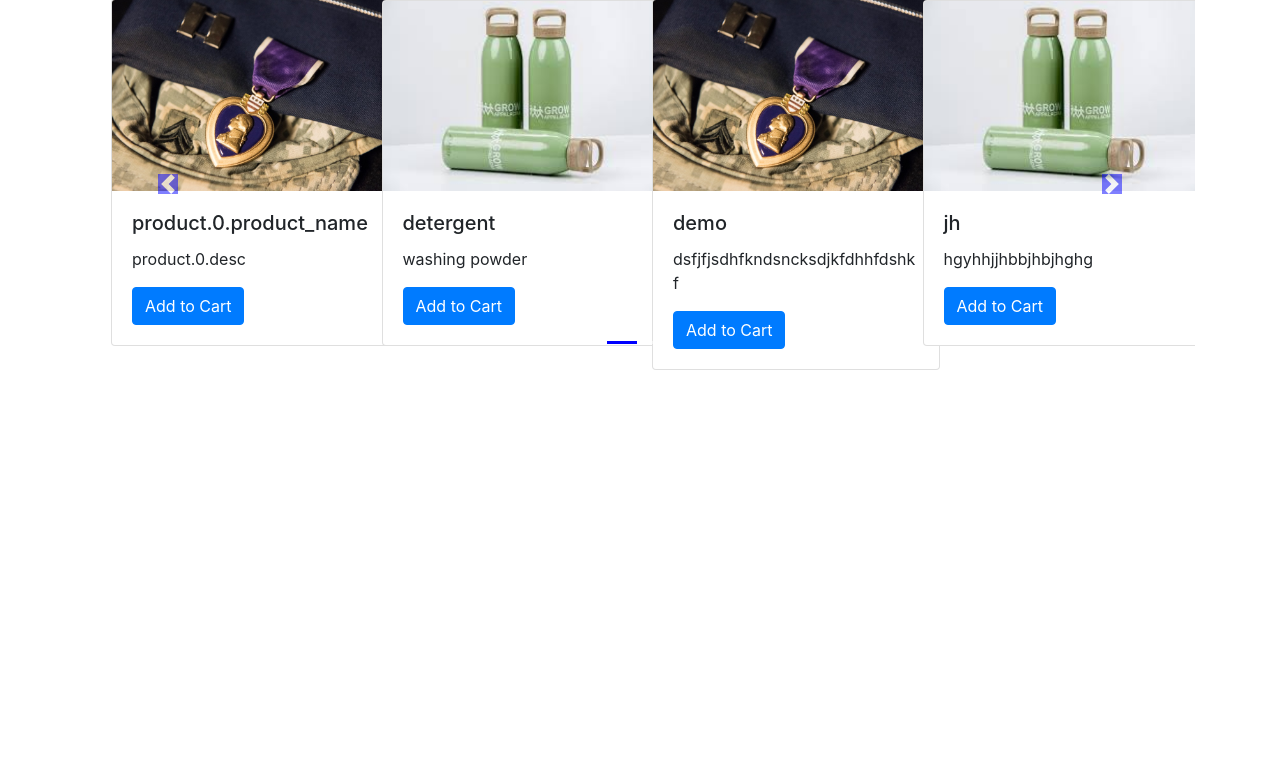
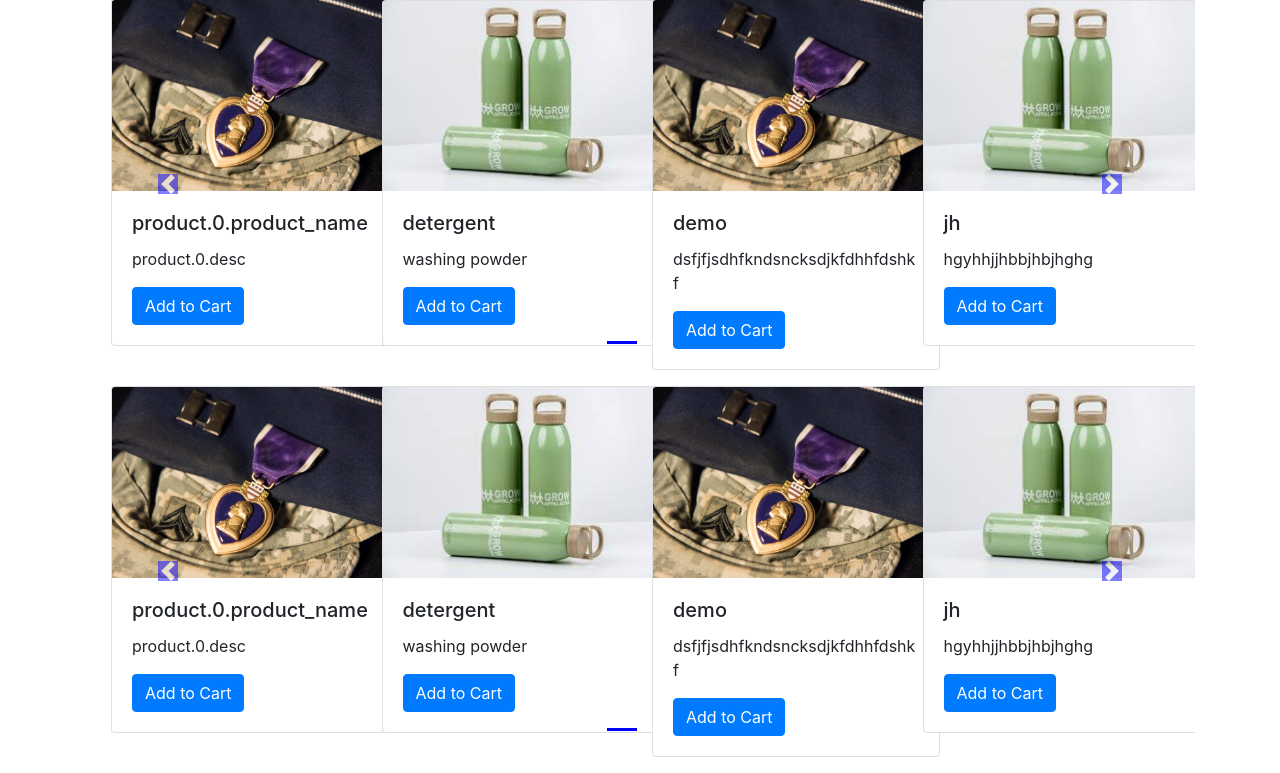
Before and after one commit to Amitojasa/Ecommerce-website, a Django app: page /shop/ in a window 1280 px wide. Shown: the part 73-846 px from the top of the page. Before the commit the page ends 443 px from the top, so only its background shows below. Run offline with Django 3.2, Linux system fonts and the light colour scheme; data comes from the database, SQL or seed files in the repository; some libraries are stand-ins or nearby versions.

Commit message:
work under progress

```diff
--- a/mac/shop/templates/shop/index.html
+++ b/mac/shop/templates/shop/index.html
@@ -33,11 +33,12 @@
 {% block body %}
  {% load static %}
 <div class="container">
-<div id="demo" class="carousel slide my-3" data-ride="carousel">
+    {% for product,range,slides in allProds %}
+<div id="demo{{forloop.counter}}" class="carousel slide my-3" data-ride="carousel">
     <ul class="carousel-indicators">
-      <li data-target="#demo" data-slide-to="0" class="active"></li>
+      <li data-target="#demo{{forloop.counter}}" data-slide-to="0" class="active"></li>
         {% for i in range %}
-      <li data-target="#demo" data-slide-to="{{i}}"  ></li>
+      <li data-target="#demo{{forloop.parentloop.counter}}" data-slide-to="{{i}}"  ></li>
        {% endfor %}
     </ul>
 
@@ -75,15 +76,14 @@
 </div>
 
     <!-- left and right controls for the slide -->
-    <a class="carousel-control-prev" href="#demo" data-slide="prev">
+    <a class="carousel-control-prev" href="#demo{{forloop.counter}}" data-slide="prev">
         <span class="carousel-control-prev-icon"></span>
     </a>
-    <a class="carousel-control-next" href="#demo" data-slide="next">
+    <a class="carousel-control-next" href="#demo{{forloop.counter}}" data-slide="next">
         <span class="carousel-control-next-icon"></span>
     </a>
 
-
-
+</div>
+    {% endfor %}
+</div>
 {% endblock %}
-</div>
-</div>
--- a/mac/shop/views.py
+++ b/mac/shop/views.py
@@ -5,10 +5,14 @@ from math import ceil
 
 def index(request):
     products = product.objects.all()
-    print(products)
+    # print(products)
     n = len(products)
     nSlides = n//4 + ceil( n/4 - (n//4))
-    params = {'nSlides':nSlides,'product':products,'range':range(1,nSlides)}
+    # params = {'nSlides':nSlides,'product':products,'range':range(1,nSlides)}
+    allProds=[[products,range(1,nSlides),nSlides],
+              [products, range(1, nSlides), nSlides]
+              ]
+    params={'allProds':allProds}
     return render(request,'shop/index.html',params)
 
 def about(request):
```
